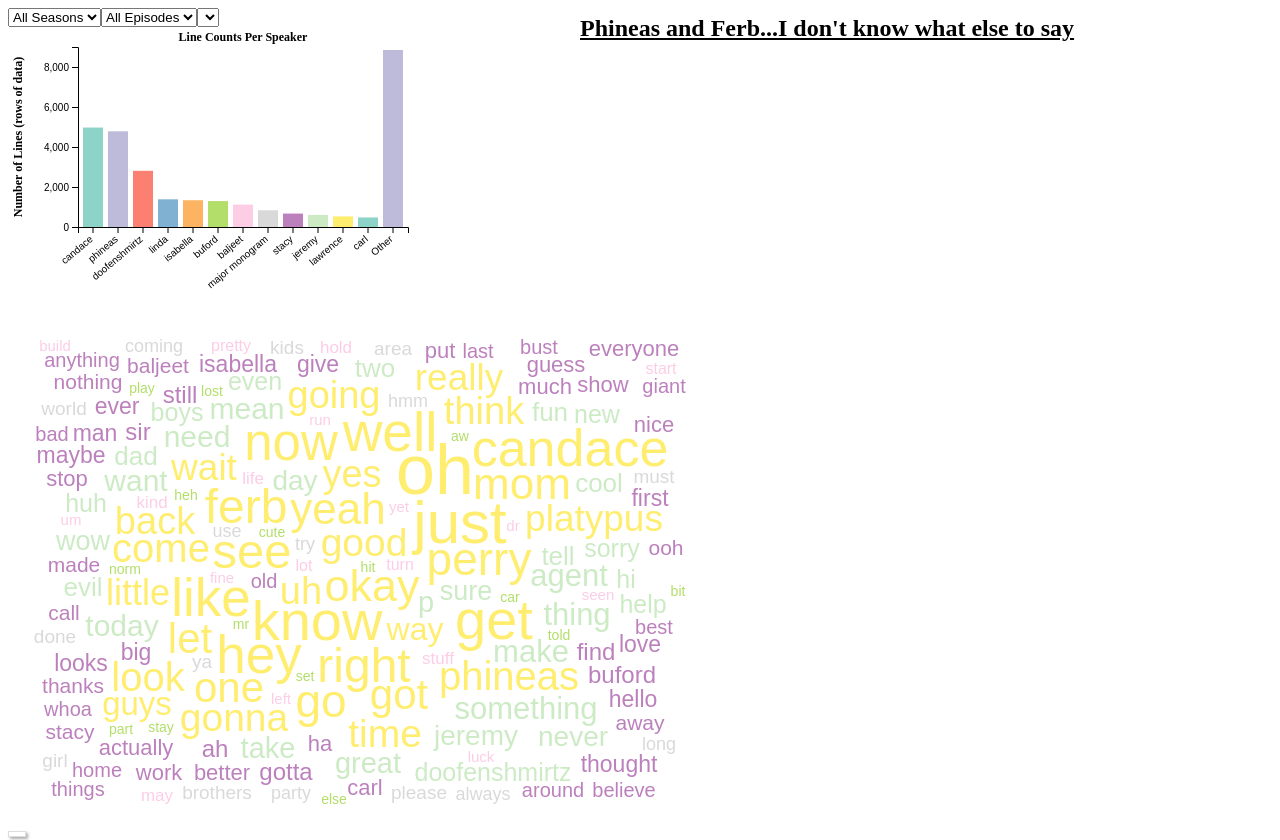
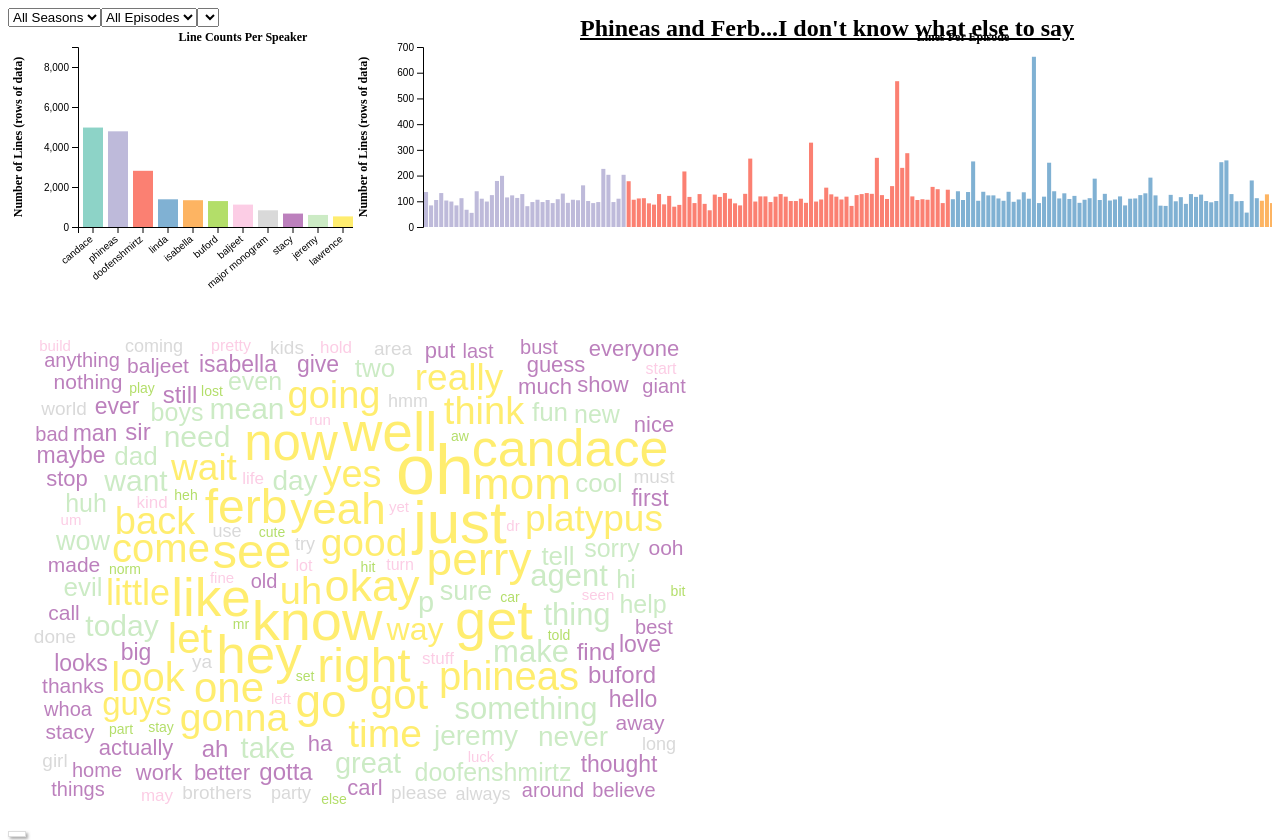
Before and after one commit to swiimii/vis_project3, a plain HTML site: page index.html in a window 1280 px wide. Shown: the top 840 px of the page. Drawn offline with Linux system fonts and the light colour scheme.

Commit message:
Timeline Progress

```diff
--- a/index.html
+++ b/index.html
@@ -23,14 +23,10 @@
 
     <!--I'm leaving this section becasuse I assume the bar charts will be similar -->
     <div class="aligned-section">
-        <!-- "When in the year" -->
         <svg id="bar1"></svg>
 
-        <!-- Number of specimens per class -->
-        <svg id="bar2"></svg>
+        <svg id="timeline"></svg>
 
-        <!-- Person who collected specimen -->
-        <svg id="bar3"></svg>
 
     </div>
 
@@ -52,7 +48,7 @@
     <script src="js/wordmap.js"></script>
     <script src="js/main.js"></script>
     <script src="js/barChart.js"></script>
-
+    <script src="js/timeline.js"></script>
 
     <div id="tooltip"></div>
 
--- a/js/main.js
+++ b/js/main.js
@@ -26,6 +26,12 @@ d3.csv('data/transcript_data.csv')
           'containerWidth': 700
         }, data);
 
+    const timeline = new Timeline({
+      parentElement: 'timeline',
+      title: 'Lines Per Episode',
+      yLabel: 'Number of Lines (rows of data)',
+      containerWidth: 1200,
+    }, data, "speaker", 300);
   })
   .catch(error => console.error(error));
 
--- /dev/null
+++ b/js/timeline.js
@@ -0,0 +1,206 @@
+// ES6 Class
+class Timeline {
+
+  constructor(_config, _data, _data_selection, _maxBars=12, _sortByValue=false, _legend) {
+    this.config = {
+      title: _config.title || "Missing Title",
+      yLabel: _config.yLabel || "Missing Axis Label",
+      parentElement: _config.parentElement,
+      containerWidth: _config.containerWidth || 450,
+      containerHeight: _config.containerHeight || 300,
+      margin: { top: 20, bottom: 100, right: 50, left: 70 }
+    }
+
+    this.data = _data;
+    this.filtered_data = this.data;
+    this.data_selection = _data_selection;
+    this.legend = _legend;
+    this.sortByValue = _sortByValue;
+    this.maxBars = _maxBars;
+
+    if (typeof(BarChart.DisplayedCharts) != 'object') {
+      BarChart.DisplayedCharts = Array(this);
+    }
+    else {
+      BarChart.DisplayedCharts = BarChart.DisplayedCharts.concat(this);
+    }
+
+    // Call a class function
+    this.initVis();
+  }
+
+  initVis() {
+    let vis = this;
+
+    vis.colors = ["#8dd3c7","#bebada","#fb8072","#80b1d3","#fdb462","#b3de69","#fccde5","#d9d9d9","#bc80bd","#ccebc5","#ffed6f"];
+
+    vis.width = vis.config.containerWidth - vis.config.margin.left - vis.config.margin.right;
+    vis.height = vis.config.containerHeight - vis.config.margin.top - vis.config.margin.bottom;
+
+    vis.xScale = d3.scaleBand()
+        .range([0, vis.width])
+        .paddingInner(0.2)
+        .paddingOuter(0.2);
+
+    vis.yScale = d3.scaleLinear()
+        .range([vis.height, 0]);
+
+    // Initialize axes
+    vis.xAxis = d3.axisBottom(vis.xScale);
+    vis.yAxis = d3.axisLeft(vis.yScale).ticks(6);
+
+    // Define size of SVG drawing area
+    vis.svg = d3.select(document.getElementById(vis.config.parentElement))
+        .attr('width', vis.config.containerWidth)
+        .attr('height', vis.config.containerHeight);
+
+    // Append group element that will contain our actual chart
+    vis.chart = vis.svg.append('g')
+        .attr('transform', `translate(${vis.config.margin.left},${vis.config.margin.top})`);
+
+    // Append empty x-axis group and move it to the bottom of the chart
+    vis.xAxisG = vis.chart.append('g')
+        .attr('class', 'axis x-axis')
+        .attr('transform', `translate(0,${vis.height})`);
+
+    // Append y-axis group
+    vis.yAxisG = vis.chart.append('g')
+        .attr('class', 'y-axis');
+
+    // Y Axis label
+    let font_size = 12;
+    vis.svg.append("g")
+      .attr('transform', 'translate(' + (font_size + 2) + ', ' + (vis.config.margin.top + vis.height/2) + ')')
+      .append('text')
+      .attr('text-anchor', 'middle')
+      .attr('transform', 'rotate(-90)')
+      .text(vis.config.yLabel)
+      // These can be replaced by style if necessary
+      //.attr('font-family', 'sans-serif')
+      .attr("font-weight", "bold")
+      .attr('font-size', font_size)
+
+    // Title label
+    vis.svg.append("g")
+      .attr('transform', 'translate(' + (vis.config.margin.left + vis.width/2) + ', ' + (font_size + 2) + ')')
+      .append('text')
+      .attr('text-anchor', 'middle')
+      .text(vis.config.title)
+      // These can be replaced by style if necessary
+      //.attr('font-family', 'sans-serif')
+      .attr("font-weight", "bold")
+      .attr('font-size', font_size)
+
+    vis.getColumnName = d => "Season " + d.season.substring(7) + ", Episode " + d.episode;
+
+    vis.getColor = (d) => {
+      let season = d.split(',')[0].substring(7);
+      return vis.colors[season];
+    };
+
+    vis.updateVis();
+  }
+
+  /**
+   * Prepare the data and scales before we render it.
+   */
+  updateVis(filteredData = null) {
+    let vis = this;
+
+    if (filteredData) {
+      vis.filtered_data = filteredData;
+    } else {
+      vis.filtered_data = vis.data;
+    }
+
+    vis.xAxis = d3.axisBottom(vis.xScale);
+    vis.yAxis = d3.axisLeft(vis.yScale).ticks(6);
+
+    vis.data_map = d3.group(vis.filtered_data, vis.getColumnName );
+
+    vis.data_selections = new Map();
+
+    // If a number set to a month name
+    (Array.from(vis.data_map.keys()).sort((a,b) => a.season - b.season != 0 ? a.season - b.season : a.episode - b.episode)).forEach((key) => {
+      if (key != null) {
+        let visualKey = key;
+        if (`${key}` in Array.from(numberToMonth.keys())) {
+          visualKey = numberToMonth.get(`${key}`);
+        }
+        vis.data_selections.set(visualKey, vis.data_map.get(key).length);
+      }
+    });
+
+    if (vis.sortByValue) {
+      vis.data_selections = new Map([...vis.data_selections].sort((a,b) => b[1] - a[1]));
+    }
+
+    if (vis.maxBars && vis.maxBars > 0 && vis.data_selections.size > vis.maxBars) {
+      const list = [...vis.data_selections.entries()];
+      const firstHalf = list.slice(0,vis.maxBars);
+      const secondHalf = list.slice(vis.maxBars);
+      const otherTotal = d3.sum(secondHalf, d => d[1]);
+      vis.data_selections = new Map(firstHalf);
+      vis.data_selections.set("Other", otherTotal);
+    }
+
+    vis.xScale.domain(vis.data_selections.keys());
+    vis.yScale.domain([0, d3.max(vis.data_selections.values())]).nice();
+
+    ;
+
+    vis.renderVis();
+  }
+
+  renderVis() {
+    let vis = this;
+
+    vis.chart.selectAll('rect').remove();
+
+    vis.chart.selectAll('category').data(vis.data_selections.keys())
+      .join('rect')
+        .attr('x', d => vis.xScale(d))
+        .attr('y', d => vis.yScale(vis.data_selections.get(d)))
+        .attr('height', d => vis.height - vis.yScale(vis.data_selections.get(d)))
+        .attr('width', vis.xScale.bandwidth())
+        .attr('fill', d => vis.getColor(d))
+        .on('mouseover', (event,d) => {
+          console.log(d);
+          d3.select('#tooltip')
+              .style('display', 'block')
+              .style('left', (event.pageX + 10) + 'px')
+              .style('top', (event.pageY + 10) + 'px')
+              .html(`<div class="tooltip">Count for ${d}: </div>
+                  <li>${vis.data_selections.get(d)}</li>`);
+        })
+        .on('mouseleave', () => {
+          d3.select('#tooltip').style('display', 'none');
+        })
+        .on('click', (_event, d) => {
+          let filterSelection = Array.from(monthToNumber.keys()).includes(d) ? monthToNumber.get(d) : d;
+          let newData = null;
+          if (filterSelection == 'Other') {
+            newData = vis.filtered_data.filter((element) => !(Array.from(vis.data_selections.keys()).includes(vis.getColumnName(element))));
+          } else {
+            newData = vis.filtered_data.filter((element) => vis.getColumnName(element) == filterSelection );
+          }
+          UpdateAllCharts(newData);
+        });
+
+    // // Update the axes
+    // vis.xAxisG.call(vis.xAxis)
+    //   .selectAll('text')
+    //     .style('text-anchor','end')
+    //     .attr("dx", "-.8em")
+    //     .attr("dy", ".15em")
+    //     .attr("transform", "rotate(-40)");;
+    vis.yAxisG.transition().duration(1000).call(vis.yAxis);
+
+  }
+}
+
+function UpdateBarCharts(filteredData) {
+  BarChart.DisplayedCharts.forEach(chart => {
+    chart.updateVis(filteredData);
+  });
+}
```
